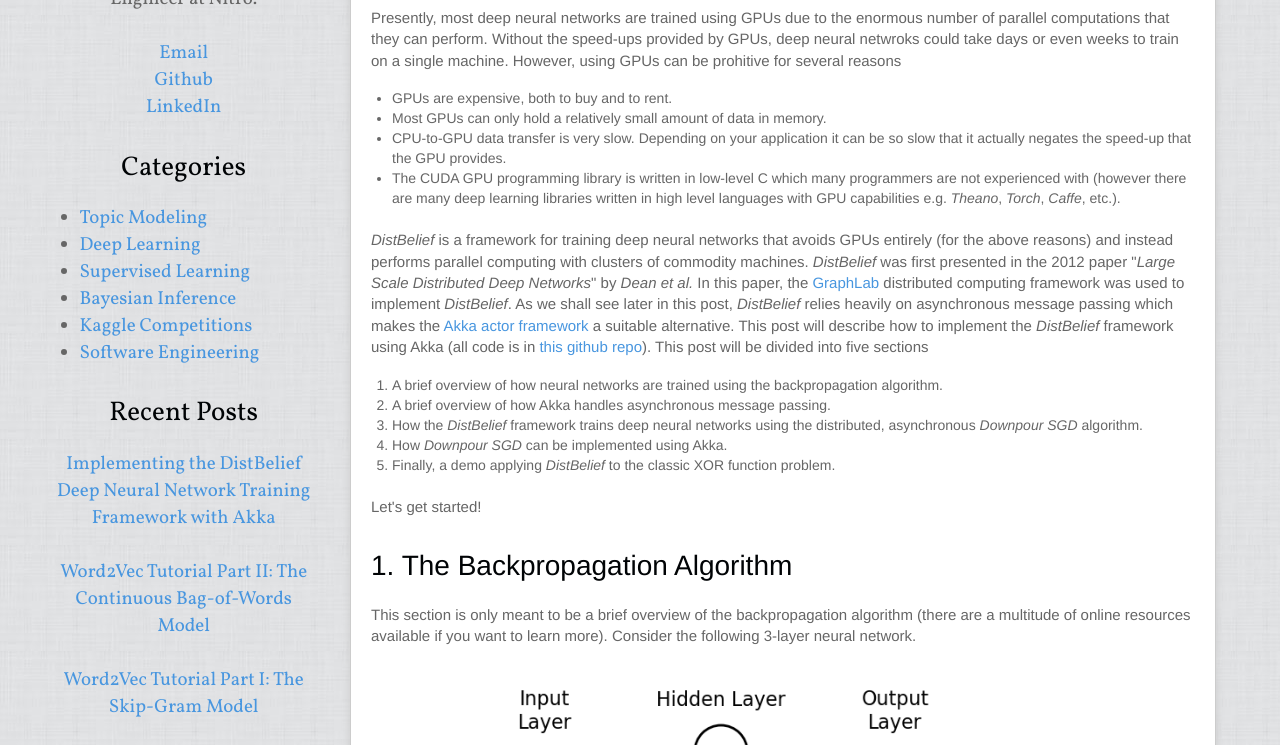
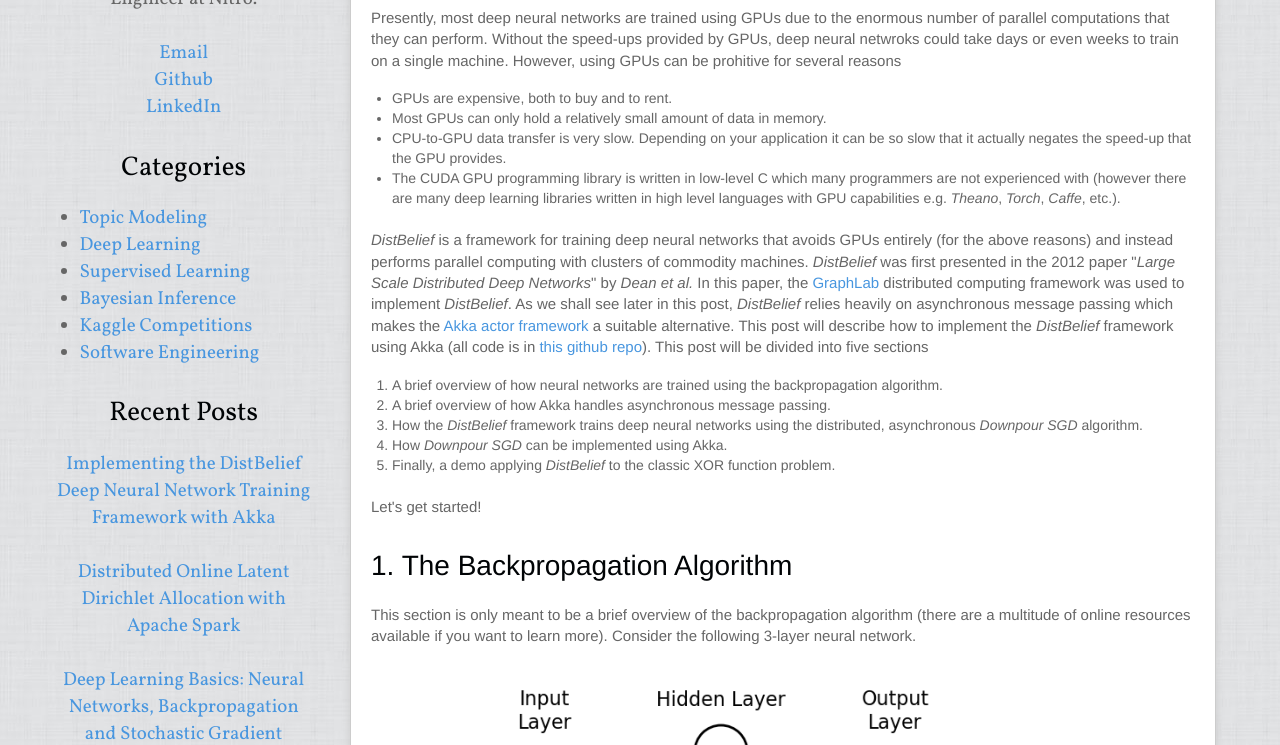
Before and after one commit to nirave/alexminnaar.github.io, a plain HTML site: page index.html in a window 1280 px wide. Shown: the part 197-942 px from the top of the page. Drawn offline with nearby package versions, Linux system fonts and the light colour scheme; some packages are replaced by stand-ins of ours.

Commit message:
Update index.html

```diff
--- a/index.html
+++ b/index.html
@@ -53,8 +53,6 @@ Machine Learning at University College London. Research Engineer at Nitro.
 			</div>
               <h3>Recent Posts</h3>
                 <a href="implementing-distbelief-with-akka.html">Implementing the DistBelief Deep Neural Network Training Framework with Akka</a><br /><br />
-                <a href="word2vec-tutorial-part-ii-the-continuous-bag-of-words-model.html">Word2Vec Tutorial Part II: The Continuous Bag-of-Words Model</a><br /><br />
-                <a href="word2vec-tutorial-part-i-the-skip-gram-model.html">Word2Vec Tutorial Part I: The Skip-Gram Model</a><br /><br />
                 <a href="distributed-online-latent-dirichlet-allocation-with-apache-spark.html">Distributed Online Latent Dirichlet Allocation with Apache Spark</a><br /><br />
                 <a href="deep-learning-basics-neural-networks-backpropagation-and-stochastic-gradient-descent.html">Deep Learning Basics: Neural Networks, Backpropagation and Stochastic Gradient Descent</a><br /><br />
                 <a href="building-a-shoutbox-app-with-cassandra-and-nodejs.html">Building a Shoutbox App with Cassandra and Node.js</a><br /><br />
```
